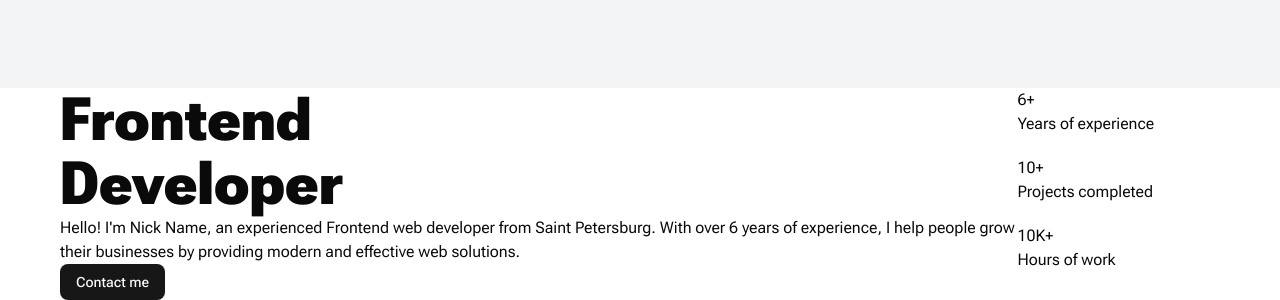
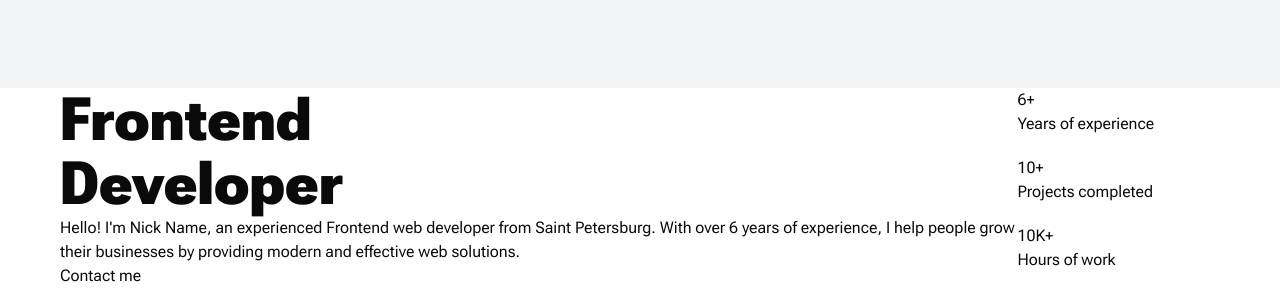
Before and after one commit to juseppeinside/online-cv, a React (Vite) app: page / in a window 1280 px wide. Shown: the part 712-1012 px from the top of the page. Built offline with nearby package versions, Linux system fonts and the light colour scheme.

Commit message:
upgrade outdated libs

```diff
--- a/src/components/about-me.tsx
+++ b/src/components/about-me.tsx
@@ -1,5 +1,3 @@
-import { Button } from './ui/button';
-
 const AboutMe = () => {
   return (
     <div className="flex justify-between">
@@ -13,7 +11,7 @@ const AboutMe = () => {
           Petersburg. With over 6 years of experience, I help people grow their
           businesses by providing modern and effective web solutions.
         </p>
-        <Button>Contact me</Button>
+        <button type="button">Contact me</button>
       </div>
 
       <div className="flex w-[300px] flex-col gap-5">
--- a/src/components/bg.tsx
+++ b/src/components/bg.tsx
@@ -1,4 +1,4 @@
-function Bg() {
+const Bg = () => {
   return (
     <section className="flex h-full w-full">
       <div className="absolute flex h-full w-full">
@@ -43,6 +43,6 @@ function Bg() {
       </div>
     </section>
   );
-}
+};
 
 export default Bg;
--- a/src/components/ui/button.tsx
+++ /dev/null
@@ -1,59 +0,0 @@
-import { Slot } from '@radix-ui/react-slot';
-import { cva, type VariantProps } from 'class-variance-authority';
-import type * as React from 'react';
-
-import { cn } from '@/lib/utils';
-
-const buttonVariants = cva(
-  "inline-flex shrink-0 items-center justify-center gap-2 whitespace-nowrap rounded-md font-medium text-sm outline-none transition-all focus-visible:border-ring focus-visible:ring-[3px] focus-visible:ring-ring/50 disabled:pointer-events-none disabled:opacity-50 aria-invalid:border-destructive aria-invalid:ring-destructive/20 dark:aria-invalid:ring-destructive/40 [&_svg:not([class*='size-'])]:size-4 [&_svg]:pointer-events-none [&_svg]:shrink-0",
-  {
-    variants: {
-      variant: {
-        default:
-          'bg-primary text-primary-foreground shadow-xs hover:bg-primary/90',
-        destructive:
-          'bg-destructive text-white shadow-xs hover:bg-destructive/90 focus-visible:ring-destructive/20 dark:bg-destructive/60 dark:focus-visible:ring-destructive/40',
-        outline:
-          'border bg-background shadow-xs hover:bg-accent hover:text-accent-foreground dark:border-input dark:bg-input/30 dark:hover:bg-input/50',
-        secondary:
-          'bg-secondary text-secondary-foreground shadow-xs hover:bg-secondary/80',
-        ghost:
-          'hover:bg-accent hover:text-accent-foreground dark:hover:bg-accent/50',
-        link: 'text-primary underline-offset-4 hover:underline',
-      },
-      size: {
-        default: 'h-9 px-4 py-2 has-[>svg]:px-3',
-        sm: 'h-8 gap-1.5 rounded-md px-3 has-[>svg]:px-2.5',
-        lg: 'h-10 rounded-md px-6 has-[>svg]:px-4',
-        icon: 'size-9',
-      },
-    },
-    defaultVariants: {
-      variant: 'default',
-      size: 'default',
-    },
-  }
-);
-
-function Button({
-  className,
-  variant,
-  size,
-  asChild = false,
-  ...props
-}: React.ComponentProps<'button'> &
-  VariantProps<typeof buttonVariants> & {
-    asChild?: boolean;
-  }) {
-  const Comp = asChild ? Slot : 'button';
-
-  return (
-    <Comp
-      className={cn(buttonVariants({ variant, size, className }))}
-      data-slot="button"
-      {...props}
-    />
-  );
-}
-
-export { Button, buttonVariants };
```
Also changed, not shown: package.json (+2 -5 lines), 1 other file (tests, documents, lock files or other folders).
